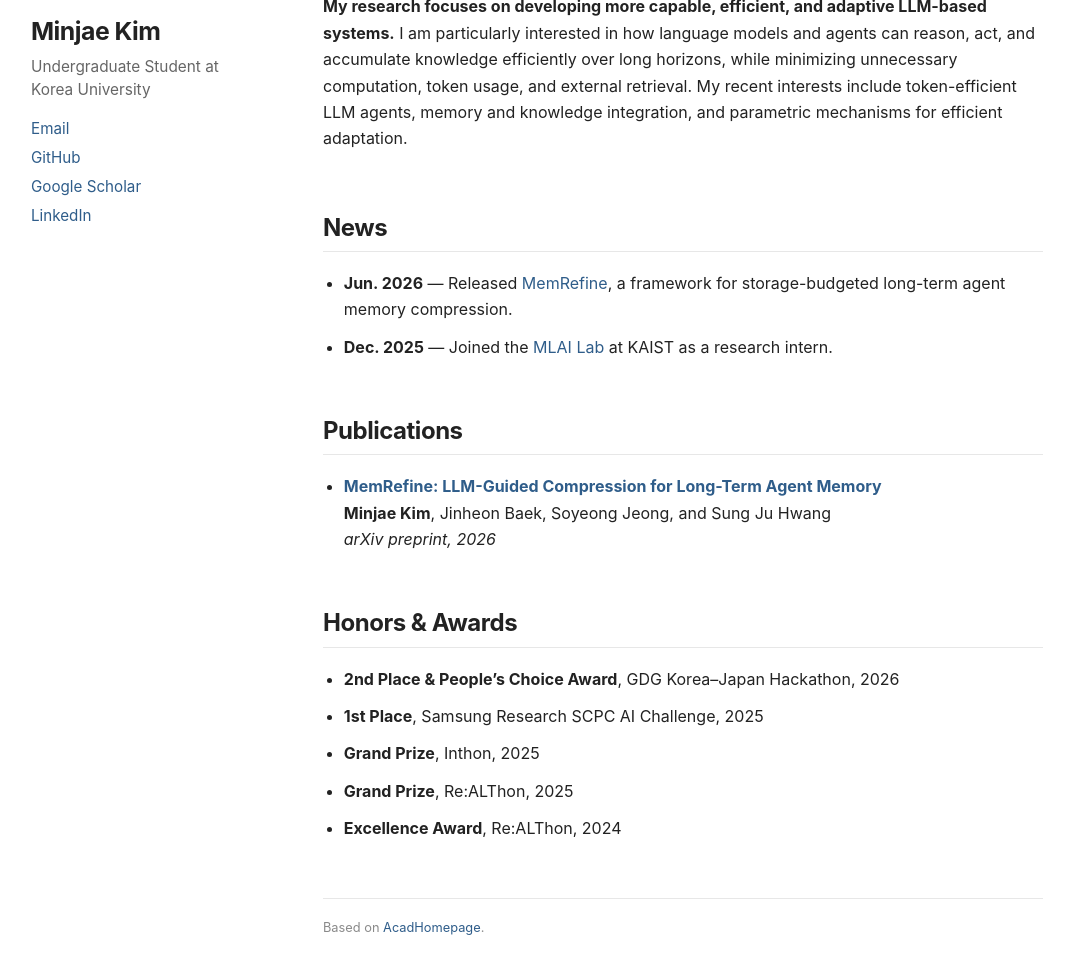
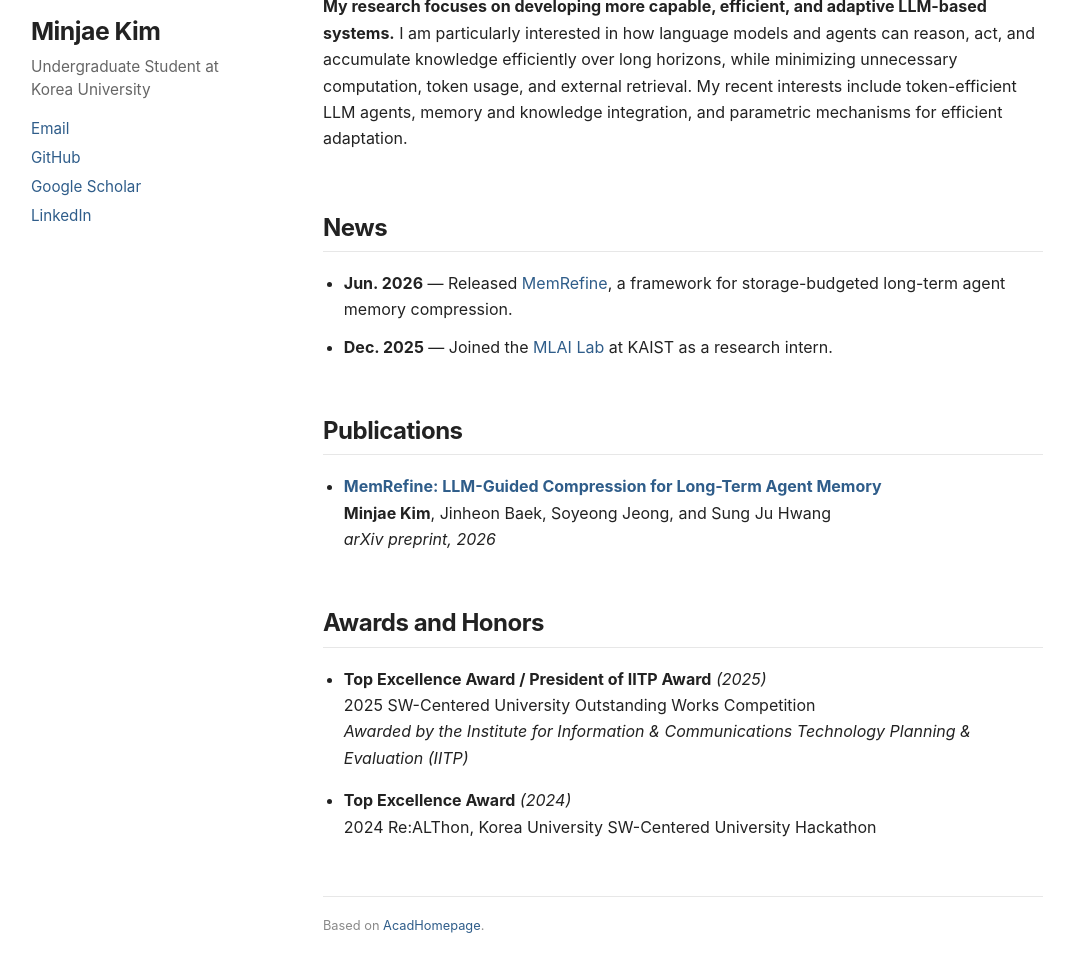
Before and after one commit to kmj200392/kmj200392.github.io, a Jekyll site: the page built from _pages/about.md, in a window 1280 px wide and 1258 px high, cut to the strip 224-1198 px from the top of the window. Shown: the whole strip, without its empty margins (89-1154 px from the left). Built offline with Jekyll 4.4.1, drawn with Linux system fonts in a browser that asks for light colours.

Commit message:
Update awards and honors

```diff
--- a/_pages/about.md
+++ b/_pages/about.md
@@ -21,12 +21,13 @@ I am an undergraduate student in [Computer Science and Engineering](https://cs.k
   **Minjae Kim**, Jinheon Baek, Soyeong Jeong, and Sung Ju Hwang
   *arXiv preprint, 2026*
 
-# Honors & Awards
+# Awards and Honors
 
-- **2nd Place & People's Choice Award**, GDG Korea–Japan Hackathon, 2026
-- **1st Place**, Samsung Research SCPC AI Challenge, 2025
-- **Grand Prize**, Inthon, 2025
-- **Grand Prize**, Re:ALThon, 2025
-- **Excellence Award**, Re:ALThon, 2024
+- **Top Excellence Award / President of IITP Award** *(2025)*
+  2025 SW-Centered University Outstanding Works Competition
+  *Awarded by the Institute for Information & Communications Technology Planning & Evaluation (IITP)*
+
+- **Top Excellence Award** *(2024)*
+  2024 Re:ALThon, Korea University SW-Centered University Hackathon
 
 <p class="template-credit">Based on <a href="https://github.com/RayeRen/acad-homepage.github.io">AcadHomepage</a>.</p>
```
